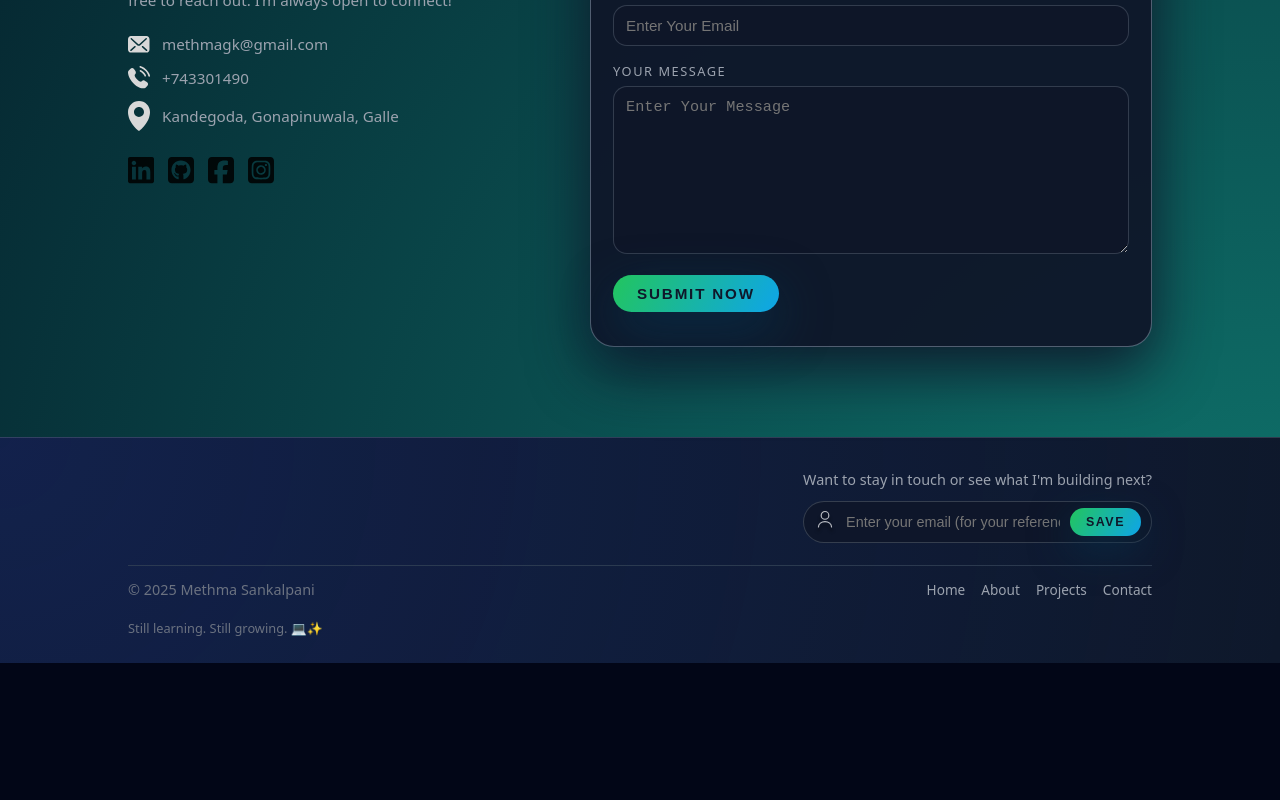
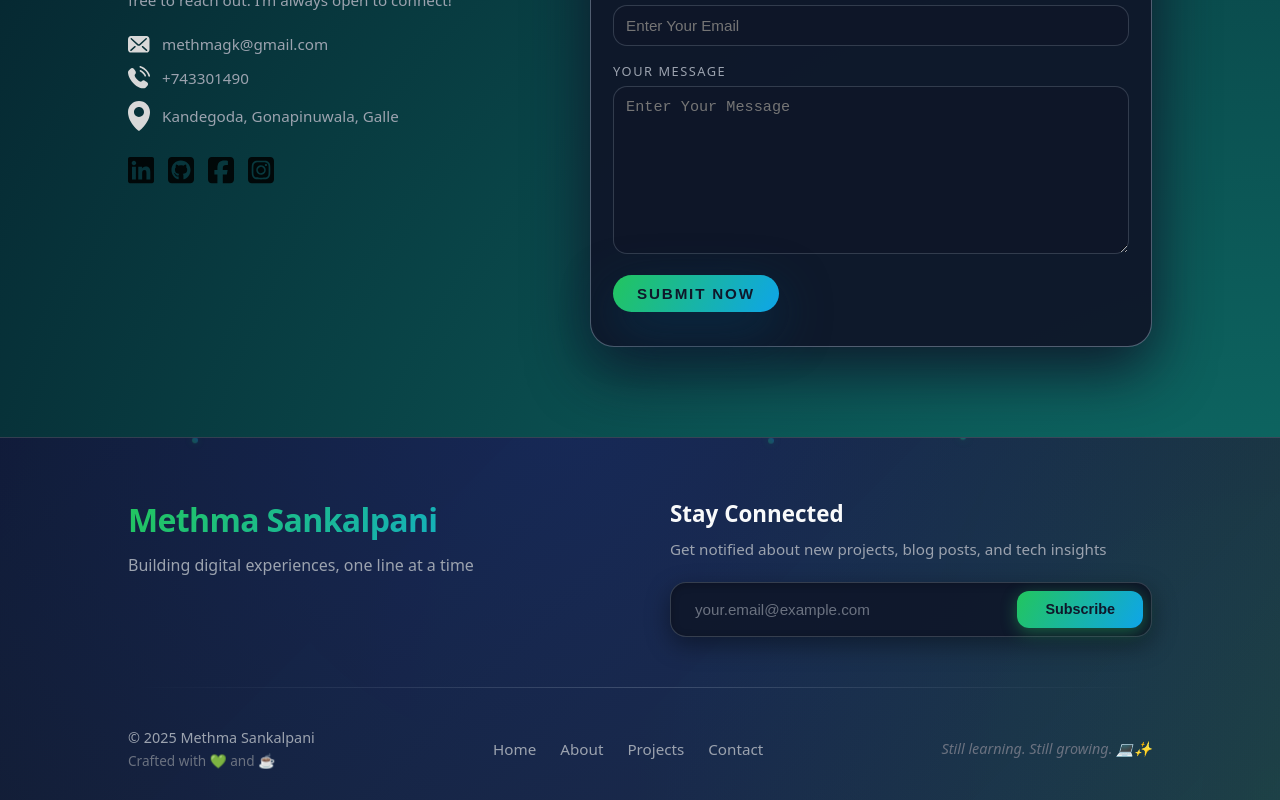
Before and after one commit to methma490/my-portfolio, a React (Vite) app: page / in a window 1280 px wide. Shown: the part 2977-3777 px from the top of the page. Before the commit the page ends 3640 px from the top, so only its background shows below. Built offline with nearby package versions, Linux system fonts and the light colour scheme.

Commit message:
Updated project section

```diff
--- a/src/Components/Footer/Footer.css
+++ b/src/Components/Footer/Footer.css
@@ -1,126 +1,311 @@
+/* Footer.css */
+
 .footer {
-  margin-top: 40px;
-  padding: 32px 10% 26px;
+  position: relative;
+  margin-top: 60px;
+  padding: 60px 10% 30px;
+  background: linear-gradient(135deg, rgba(15, 23, 42, 0.98), rgba(30, 41, 59, 0.95));
+  color: #e5e7eb;
+  overflow: hidden;
   border-top: 1px solid rgba(148, 163, 184, 0.25);
-  background: radial-gradient(circle at top left, rgba(30, 64, 175, 0.25), transparent),
-              rgba(15, 23, 42, 0.98);
-  color: #9ca3af;
-  font-size: 0.9rem;
 }
 
-.footer-top {
+.gradient-overlay {
+  position: absolute;
+  top: 0;
+  left: 0;
+  right: 0;
+  bottom: 0;
+  background: radial-gradient(circle at 30% 20%, rgba(30, 64, 175, 0.3), transparent 50%),
+              radial-gradient(circle at 70% 80%, rgba(34, 197, 94, 0.2), transparent 50%);
+  animation: gradientShift 8s ease infinite;
+  background-size: 200% 200%;
+  pointer-events: none;
+}
+
+@keyframes gradientShift {
+  0%, 100% {
+    background-position: 0% 50%;
+  }
+  50% {
+    background-position: 100% 50%;
+  }
+}
+
+.footer-container {
+  position: relative;
+  z-index: 1;
+  max-width: 1400px;
+  margin: 0 auto;
+}
+
+/* Top Section */
+.footer-top-section {
   display: flex;
   justify-content: space-between;
-  gap: 24px;
-  align-items: flex-start;
+  gap: 60px;
+  margin-bottom: 50px;
   flex-wrap: wrap;
-  margin-bottom: 22px;
 }
 
-.footer-left {
-  display: flex;
-  flex-direction: column;
-  gap: 8px;
+.footer-left-column {
+  flex: 1;
+  min-width: 280px;
 }
 
-.footer-left img {
-  width: 160px;
+.footer-brand-name {
+  font-size: 2rem;
+  font-weight: 700;
+  background: linear-gradient(120deg, #22c55e, #0ea5e9);
+  -webkit-background-clip: text;
+  -webkit-text-fill-color: transparent;
+  background-clip: text;
+  margin-bottom: 12px;
+  letter-spacing: -0.02em;
 }
 
-.footer-right {
+.footer-tagline {
+  font-size: 1rem;
+  color: #9ca3af;
+  margin-bottom: 24px;
+  line-height: 1.6;
+}
+
+.footer-social-links {
   display: flex;
-  flex-direction: column;
+  gap: 16px;
+}
+
+.footer-social-link {
+  width: 48px;
+  height: 48px;
+  border-radius: 12px;
+  background: rgba(15, 23, 42, 0.8);
+  border: 1px solid rgba(55, 65, 81, 0.8);
+  display: flex;
+  align-items: center;
+  justify-content: center;
+  cursor: pointer;
+  transition: all 0.3s ease;
+  text-decoration: none;
+  box-shadow: 0 4px 12px rgba(0, 0, 0, 0.3);
+}
+
+.footer-social-link:hover {
+  transform: translateY(-3px) scale(1.1);
+  box-shadow: 0 8px 20px rgba(34, 197, 94, 0.3);
+}
+
+.footer-social-icon {
+  font-size: 1.4rem;
+}
+
+/* Right Column */
+.footer-right-column {
+  flex: 1;
+  min-width: 320px;
+}
+
+.footer-newsletter-title {
+  font-size: 1.4rem;
+  font-weight: 600;
+  margin-bottom: 8px;
+  color: #f9fafb;
+}
+
+.footer-newsletter-text {
+  font-size: 0.95rem;
+  color: #9ca3af;
+  margin-bottom: 20px;
+  line-height: 1.6;
+}
+
+.footer-email-wrapper {
+  display: flex;
   gap: 12px;
-  max-width: 360px;
+  background: rgba(15, 23, 42, 0.9);
+  padding: 8px;
+  border-radius: 16px;
+  border: 1px solid rgba(55, 65, 81, 0.95);
+  box-shadow: 0 8px 24px rgba(0, 0, 0, 0.4), inset 0 2px 8px rgba(0, 0, 0, 0.2);
 }
 
 .footer-email-input {
-  display: flex;
-  align-items: center;
-  gap: 10px;
-  background: rgba(15, 23, 42, 0.9);
-  border-radius: 999px;
-  padding: 6px 10px;
-  border: 1px solid rgba(55, 65, 81, 0.95);
-}
-
-.footer-email-input img {
-  width: 22px;
-}
-
-.footer-email-input input {
   flex: 1;
   background: transparent;
   border: none;
   outline: none;
   color: #e5e7eb;
-  font-size: 0.9rem;
+  font-size: 0.95rem;
+  padding: 10px 16px;
 }
 
-.footer-subscribe {
-  padding: 7px 16px;
-  border-radius: 999px;
+.footer-email-input::placeholder {
+  color: #6b7280;
+}
+
+.footer-subscribe-button {
+  padding: 10px 28px;
+  border-radius: 12px;
   border: none;
   background: linear-gradient(120deg, #22c55e, #0ea5e9);
   color: #0f172a;
   font-weight: 600;
-  font-size: 0.78rem;
-  letter-spacing: 0.12em;
-  text-transform: uppercase;
+  font-size: 0.9rem;
   cursor: pointer;
-  transition: transform 0.18s ease, box-shadow 0.2s ease, filter 0.18s ease;
-  box-shadow: 0 12px 40px rgba(8, 47, 73, 0.9);
+  transition: all 0.3s ease;
+  box-shadow: 0 4px 16px rgba(34, 197, 94, 0.4);
+  white-space: nowrap;
 }
 
-.footer-subscribe:hover {
-  transform: translateY(-1px) scale(1.02);
-  filter: brightness(1.05);
+.footer-subscribe-button:hover {
+  transform: scale(1.05);
+  box-shadow: 0 6px 20px rgba(34, 197, 94, 0.5);
 }
 
-.footer-bottom {
+/* Divider */
+.footer-divider {
+  height: 1px;
+  background: linear-gradient(90deg, transparent, rgba(148, 163, 184, 0.3), transparent);
+  margin: 40px 0;
+}
+
+/* Bottom Section */
+.footer-bottom-section {
   display: flex;
   justify-content: space-between;
   align-items: center;
-  gap: 16px;
-  border-top: 1px solid rgba(51, 65, 85, 0.8);
-  padding-top: 14px;
+  gap: 24px;
   flex-wrap: wrap;
 }
 
-.footerbottom-left {
-  color: #6b7280;
+.footer-bottom-left {
+  display: flex;
+  flex-direction: column;
+  gap: 4px;
 }
 
-.footer-links {
+.footer-copyright {
+  font-size: 0.9rem;
+  color: #9ca3af;
+  margin: 0;
+}
+
+.footer-subtext {
+  font-size: 0.85rem;
+  color: #6b7280;
+  margin: 0;
+}
+
+.footer-nav {
   display: flex;
-  gap: 16px;
+  gap: 24px;
   flex-wrap: wrap;
 }
 
-.footer-links a {
-  font-size: 0.85rem;
+.footer-nav-link {
+  font-size: 0.95rem;
   color: #9ca3af;
-  transition: color 0.18s ease;
+  text-decoration: none;
+  transition: all 0.3s ease;
+  font-weight: 500;
 }
 
-.footer-links a:hover {
-  color: #e5e7eb;
+.footer-nav-link:hover {
+  color: #22c55e;
+  transform: translateY(-2px);
 }
 
-.footer-tagline {
-  width: 100%;
-  margin-top: 4px;
-  font-size: 0.8rem;
+.footer-quote {
+  font-size: 0.9rem;
   color: #6b7280;
+  font-style: italic;
+  margin: 0;
 }
 
+/* Floating Particles */
+.footer-particles {
+  position: absolute;
+  top: 0;
+  left: 0;
+  right: 0;
+  bottom: 0;
+  pointer-events: none;
+  overflow: hidden;
+}
+
+.footer-particle {
+  position: absolute;
+  width: 6px;
+  height: 6px;
+  background: linear-gradient(45deg, #22c55e, #0ea5e9);
+  border-radius: 50%;
+  animation: float 3s ease-in-out infinite;
+  box-shadow: 0 0 10px rgba(34, 197, 94, 0.6);
+}
+
+@keyframes float {
+  0%, 100% {
+    transform: translateY(0px) scale(1);
+    opacity: 0.3;
+  }
+  50% {
+    transform: translateY(-20px) scale(1.1);
+    opacity: 0.6;
+  }
+}
+
+/* Responsive Design */
 @media (max-width: 768px) {
   .footer {
-    padding-inline: 8%;
+    padding: 40px 8% 24px;
   }
 
-  .footer-bottom {
+  .footer-top-section {
+    gap: 40px;
+  }
+
+  .footer-brand-name {
+    font-size: 1.6rem;
+  }
+
+  .footer-email-wrapper {
+    flex-direction: column;
+  }
+
+  .footer-subscribe-button {
+    width: 100%;
+  }
+
+  .footer-bottom-section {
     flex-direction: column;
     align-items: flex-start;
   }
+
+  .footer-nav {
+    width: 100%;
+  }
+
+  .footer-quote {
+    width: 100%;
+  }
 }
+
+@media (max-width: 480px) {
+  .footer {
+    padding: 32px 6% 20px;
+  }
+
+  .footer-brand-name {
+    font-size: 1.4rem;
+  }
+
+  .footer-social-link {
+    width: 44px;
+    height: 44px;
+  }
+
+  .footer-social-icon {
+    font-size: 1.2rem;
+  }
+}
--- a/src/Components/Footer/Footer.jsx
+++ b/src/Components/Footer/Footer.jsx
@@ -1,43 +1,102 @@
-import React from "react";
+// Footer.jsx
+import React, { useState } from "react";
 import "./Footer.css";
-//import logo from "../../assets/logo.svg";
-import user_icon from "../../assets/user_icon.svg";
 
 function Footer() {
+  const [email, setEmail] = useState("");
+
+  const handleSubscribe = () => {
+    if (email) {
+      alert(`Thanks for your interest! Email saved: ${email}`);
+      setEmail("");
+    } else {
+      alert("Please enter your email address");
+    }
+  };
+
+  const socialLinks = [
+    { name: "GitHub", icon: "🔗", url: "#" },
+    { name: "LinkedIn", icon: "💼", url: "#" },
+    { name: "Twitter", icon: "🐦", url: "#" },
+    { name: "Email", icon: "✉️", url: "#" }
+  ];
+
   return (
     <footer className="footer">
-      <div className="footer-top">
-        <div className="footer-left">
-          {/*<img src={logo} alt="Methma personal logo" />*/}
+      <div className="gradient-overlay"></div>
+
+      <div className="footer-container">
+        {/* Top Section */}
+        <div className="footer-top-section">
+          <div className="footer-left-column">
+            <h3 className="footer-brand-name">Methma Sankalpani</h3>
+            <p className="footer-tagline">Building digital experiences, one line at a time</p>
+
+          </div>
+
+          <div className="footer-right-column">
+            <h4 className="footer-newsletter-title">Stay Connected</h4>
+            <p className="footer-newsletter-text">
+              Get notified about new projects, blog posts, and tech insights
+            </p>
+            <div className="footer-email-wrapper">
+              <input
+                type="email"
+                placeholder="your.email@example.com"
+                value={email}
+                onChange={(e) => setEmail(e.target.value)}
+                className="footer-email-input"
+                onKeyPress={(e) => e.key === "Enter" && handleSubscribe()}
+              />
+              <button
+                onClick={handleSubscribe}
+                className="footer-subscribe-button"
+              >
+                Subscribe
+              </button>
+            </div>
+          </div>
         </div>
 
-        <div className="footer-right">
-          <p>Want to stay in touch or see what I&apos;m building next?</p>
-          <div className="footer-email-input">
-            <img src={user_icon} alt="" />
-            <input type="email" placeholder="Enter your email (for your reference)" />
-            <button
-              type="button"
-              className="footer-subscribe"
-              onClick={() =>
-                alert("This is a static portfolio. You can wire this up to a real newsletter later.")
-              }
-            >
-              Save
-            </button>
+        {/* Divider */}
+        <div className="footer-divider"></div>
+
+        {/* Bottom Section */}
+        <div className="footer-bottom-section">
+          <div className="footer-bottom-left">
+            <p className="footer-copyright">© 2025 Methma Sankalpani</p>
+            <p className="footer-subtext">Crafted with 💚 and ☕</p>
           </div>
+
+          <nav className="footer-nav">
+            {["Home", "About", "Projects", "Contact"].map((item, index) => (
+              <a
+                key={index}
+                href={`#${item.toLowerCase()}`}
+                className="footer-nav-link"
+              >
+                {item}
+              </a>
+            ))}
+          </nav>
+
+          <p className="footer-quote">Still learning. Still growing. 💻✨</p>
         </div>
       </div>
 
-      <div className="footer-bottom">
-        <p className="footerbottom-left">© 2025 Methma Sankalpani</p>
-        <div className="footer-links">
-          <a href="#home">Home</a>
-          <a href="#about">About</a>
-          <a href="#work">Projects</a>
-          <a href="#contact">Contact</a>
-        </div>
-        <p className="footer-tagline">Still learning. Still growing. 💻✨</p>
+      {/* Floating particles effect */}
+      <div className="footer-particles">
+        {[...Array(6)].map((_, i) => (
+          <div
+            key={i}
+            className="footer-particle"
+            style={{
+              left: `${15 + i * 15}%`,
+              animationDelay: `${i * 0.5}s`,
+              animationDuration: `${3 + i * 0.5}s`,
+            }}
+          ></div>
+        ))}
       </div>
     </footer>
   );
--- a/src/Components/Hero/Hero.jsx
+++ b/src/Components/Hero/Hero.jsx
@@ -44,7 +44,7 @@ function Hero() {
           </div>
 
           <div className="hero-resume">
-            <a className="btn" href="/my-cv.pdf" download>
+            <a className="btn" href="/Methma_Sankalpani.pdf" download>
               Download CV
             </a>
           </div>
```
Also changed, not shown: 2 other files (tests, documents, lock files or other folders).
